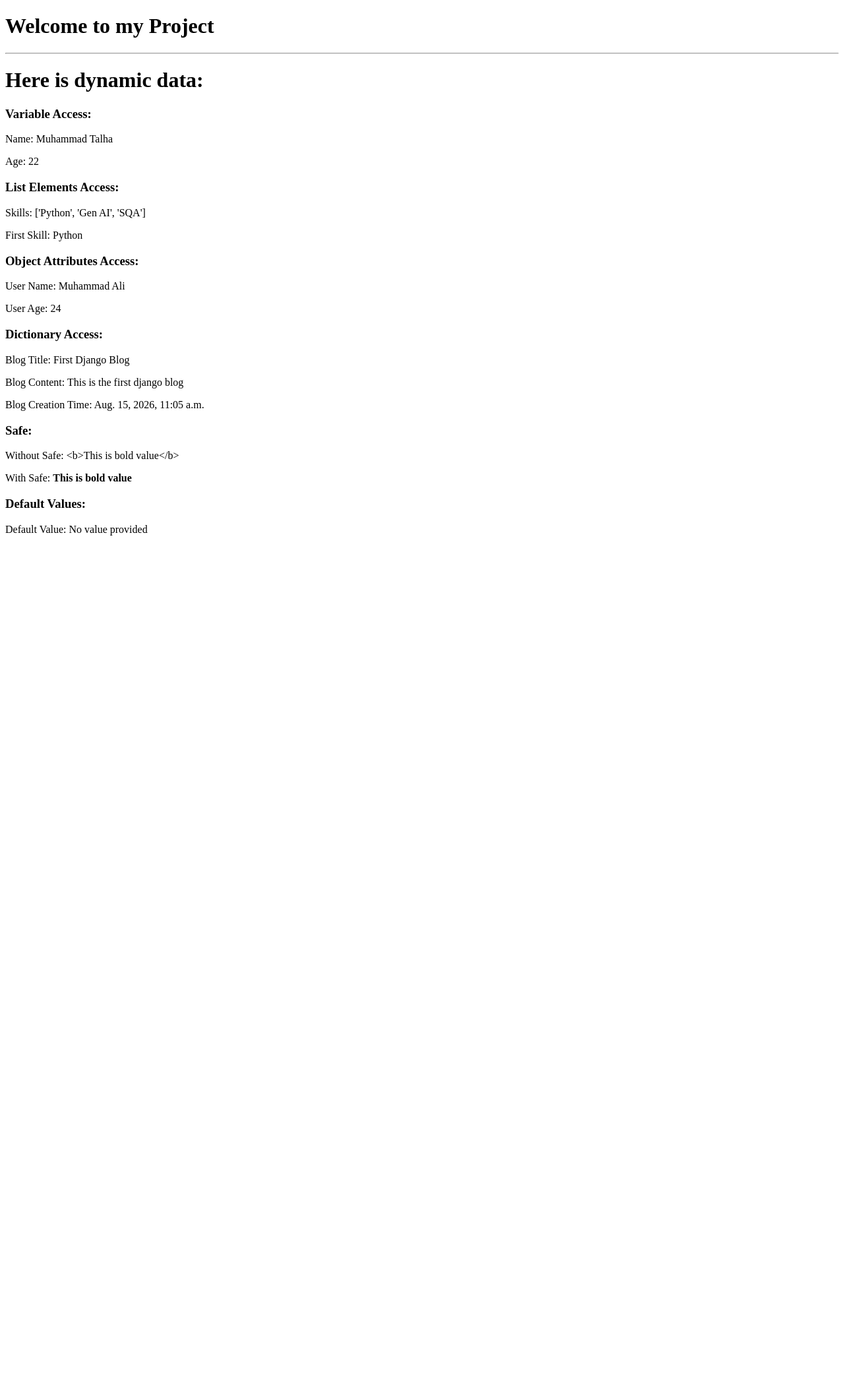
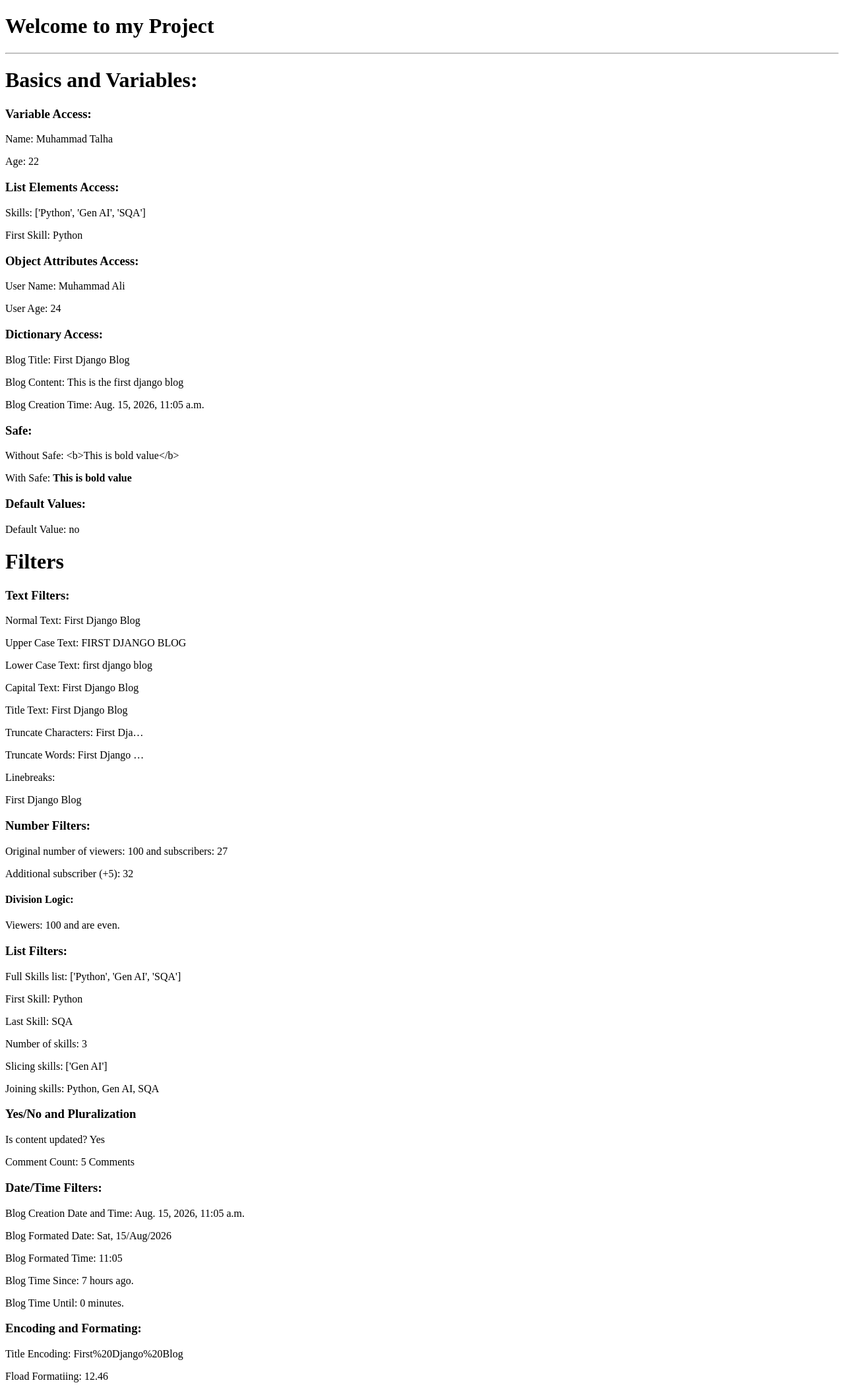
Before and after one commit to RanaTalha04/Django-Tutorial, a Django app: page /blog/ in a window 1280 px wide. Shown: the whole page at 66% size. Before the commit the page ends 812 px from the top, so only its background shows below. Run offline with Django 5.2, Linux system fonts and the light colour scheme.

Commit message:
Filters and Encoding

```diff
--- a/djangolearn/blog/templates/blog/home.html
+++ b/djangolearn/blog/templates/blog/home.html
@@ -4,7 +4,7 @@
 
 {% block content %}
 
-<h1>Here is dynamic data: </h1>
+<h1>Basics and Variables: </h1>
 
 <h3>Variable Access: </h3>
 <p>Name: {{name}}</p>
@@ -38,7 +38,68 @@
 {% comment %} Default Values {% endcomment %}
 
 <h3>Default Values: </h3>
-<p>Default Value: {{empty_value|default:"No value provided"}}</p>
+<p>Default Value: {{updated_content|default:"No value provided"}}</p>
 
+<h1>Filters</h1>
+
+{% comment %} Text Filter {% endcomment %}
+
+<h3>Text Filters: </h3>
+
+<p>Normal Text: {{blog.title}}</p>
+<p>Upper Case Text: {{blog.title|upper}}</p>
+<p>Lower Case Text: {{blog.title|lower}}</p>
+<p>Capital Text: {{blog.title|capfirst}}</p>
+<p>Title Text: {{blog.title|title}}</p>
+<p>Truncate Characters: {{blog.title|truncatechars:10}}</p>
+<p>Truncate Words: {{blog.title|truncatewords:2}}</p>
+<p>Linebreaks: {{blog.title|linebreaks}}</p>
+
+{% comment %} Number Filter {% endcomment %}
+
+<h3>Number Filters: </h3>
+
+<p>Original number of viewers: {{viewers}} and subscribers: {{subscription}}</p>
+<p>Additional subscriber (+5): {{subscription | add:5}}</p>
+<h4>Division Logic:</h4>
+{% if viewers|divisibleby:2 %}
+<p> Viewers: {{viewers}} and are even.</p>
+{% else %}
+<p> Viewers: {{viewers}} and are odd.</p>
+{% endif %}
+
+{% comment %} List Filter {% endcomment %}
+
+<h3>List Filters: </h3>
+
+<p>Full Skills list: {{skills}}</p>
+<p>First Skill: {{skills|first}}</p>
+<p>Last Skill: {{skills|last}}</p>
+<p>Number of skills: {{skills|length}}</p>
+<p>Slicing skills: {{skills|slice:"1:2"}}</p>
+<p>Joining skills: {{skills|join:", "}}</p>
+
+{% comment %} Yes/No & Pluralization {% endcomment %}
+
+<h3>Yes/No and Pluralization</h3>
+
+<p>Is content updated? {{updated_content|yesno:"Yes,No,Maybe"}}</p>
+<p>Comment Count: {{comment_count}} Comment{{comment_count|pluralize}}</p>
+
+{% comment %} Date/Time Filters {% endcomment %}
+
+<h3>Date/Time Filters: </h3>
+
+<p>Blog Creation Date and Time: {{blog.created_at}}</p>
+<p>Blog Formated Date: {{blog.created_at|date:"D, d/M/Y"}}</p>
+<p>Blog Formated Time: {{blog.created_at|time:"H:i"}}</p>
+<p>Blog Time Since: {{blog.created_at|timesince}} ago.</p>
+<p>Blog Time Until: {{blog.created_at|timeuntil}}. </p>
+
+{% comment %} Encoding and Formating {% endcomment %}
+
+<h3>Encoding and Formating: </h3>
+<p>Title Encoding: {{blog.title|urlencode}}</p>
+<p>Fload Formatiing: {{12.456789098654|floatformat:2}}</p>
 
 {% endblock %}
--- a/djangolearn/blog/views.py
+++ b/djangolearn/blog/views.py
@@ -19,12 +19,17 @@ def home(request):
             "content": "This is the first django blog",
             "created_at": datetime(2026, 8, 15, 11, 5)
         },
-        "empty_value": None,
-        "bold_value": "<b>This is bold value</b>"
+        "updated_content": "no",
+        "bold_value": "<b>This is bold value</b>",
+        "viewers": 100,
+        "subscription": 27,
+        "comment_count": 5,
+
     }
     return render(request, "blog/home.html", context)
 
 
 
+
 def about(request):
     return HttpResponse(f"Welcome to Blog about page")
```
